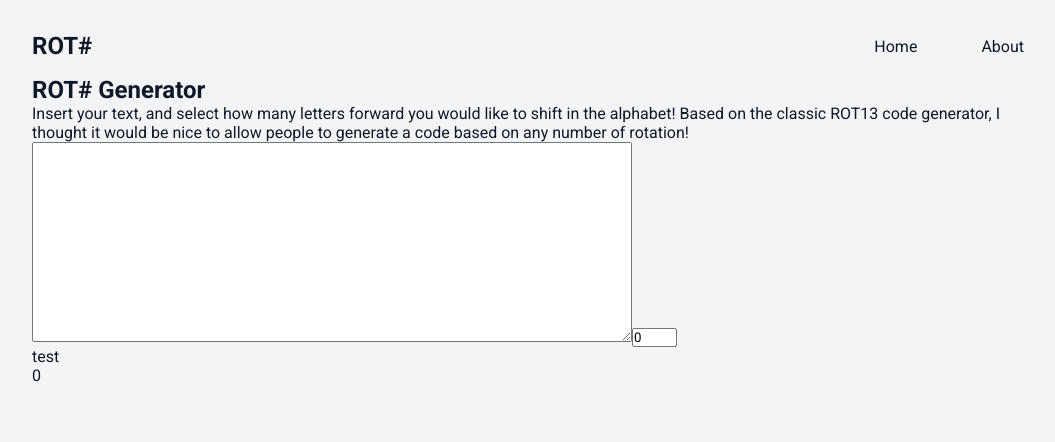
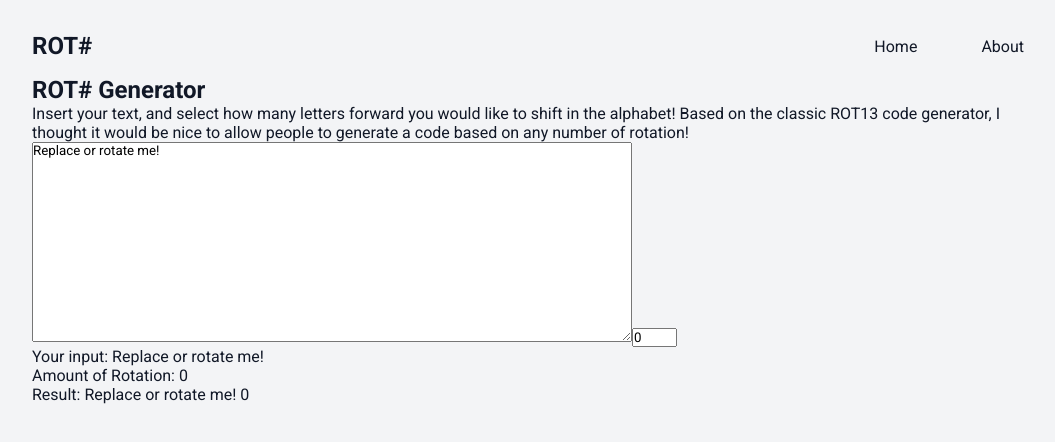
Before and after one commit to Personal-Library/rot-generator, a Vue app: page / in a window 1280 px wide. Shown: the top 442 px of the page, without its empty margins (96-1151 px from the left). Built offline with nearby package versions, Linux system fonts and the light colour scheme.

Commit message:
feat: Convert to composition API using refs and computed

```diff
--- a/src/components/RotSection.vue
+++ b/src/components/RotSection.vue
@@ -1,18 +1,29 @@
 <template>
 	<section class="rot-sect">
-		<textarea class="input-field" v-model="input" />
-		<input v-model.number="rotNum" type="number" min="0" max="26" />
-		<p>{{ input + 'test' }}</p>
-		<p>{{ rotNum }}</p>
+		<textarea class="input-field" v-model="rotInput" />
+		<input v-model.number="rotNumber" type="number" min="0" max="26" />
+		<p>Your input: {{ rotInput }}</p>
+		<p>Amount of Rotation: {{ rotNumber }}</p>
+		<p>Result: {{ rotatedText }}</p>
 	</section>
 </template>
 
 <script>
+import { ref, computed } from 'vue';
+import rotGenerator from '../helpers/rot-generator';
+
 export default {
-	data() {
+	setup() {
+		const rotInput = ref('Replace or rotate me!');
+		const rotNumber = ref(0);
+
+		// computed must take a function, use when defining state that relies on other state
+		const rotatedText = computed(() => rotGenerator(rotInput.value, rotNumber.value));
+
 		return {
-			input: '',
-			rotNum: 0,
+			rotInput,
+			rotNumber,
+			rotatedText,
 		};
 	},
 };
--- /dev/null
+++ b/src/helpers/rot-generator.js
@@ -0,0 +1,5 @@
+const rotGenerator = (input, rotation) => {
+	return input + ' ' + rotation;
+};
+
+export default rotGenerator;
```
